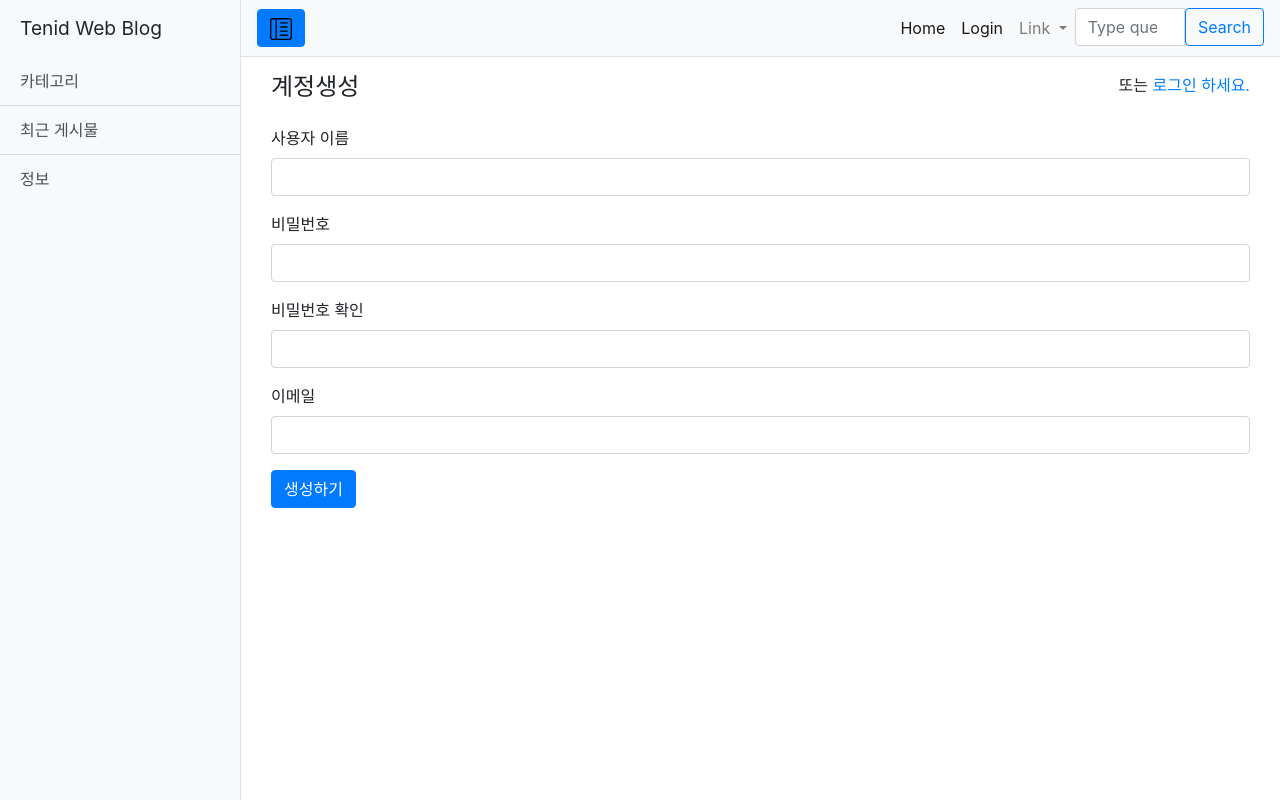
After one commit to tenid/Django-Myblog, a Django app: template templates/common/signup.html in a window 1280 px wide. The commit adds this page. Run offline with Django 3.2, Linux system fonts and the light colour scheme; the template is opened without the code that fills it, so the values that code supplies are empty; some libraries are stand-ins or nearby versions.

Commit message:
Modify docs:.gitignore Modify model: Question, Answer Add function: signup

```diff
--- a/common/urls.py
+++ b/common/urls.py
@@ -1,9 +1,10 @@
 from django.urls import path
 from django.contrib.auth import views as auth_views
-
+from . import views
 app_name = 'common'
 
 urlpatterns = [
     path('login/', auth_views.LoginView.as_view(template_name='common/login.html'),name='login'),
-    path('logout/', auth_views.LogoutView.as_view(),name='logout')
+    path('logout/', auth_views.LogoutView.as_view(),name='logout'),
+    path('signup/', views.signup, name='signup'),
 ]
--- a/main/models.py
+++ b/main/models.py
@@ -1,9 +1,11 @@
 from django.db import models
+from django.contrib.auth.models import User
 
 
 class Question(models.Model):
     subject = models.CharField(max_length=200)
     content = models.TextField()
+    author = models.ForeignKey(User, on_delete=models.CASCADE)
     create_date = models.DateTimeField()
 
     def __str__(self):
@@ -16,6 +18,7 @@ class Question(models.Model):
 class Answer(models.Model):
     question = models.ForeignKey(Question, on_delete=models.CASCADE)
     content = models.TextField()
+    author = models.ForeignKey(User, on_delete=models.CASCADE)
     create_date = models.DateTimeField()
 
     def __str__(self):
--- /dev/null
+++ b/templates/common/signup.html
@@ -0,0 +1,38 @@
+{% extends "base.html" %}
+{% block content %}
+<div class="container my-3">
+    <div class="row my-3">
+        <div class="col-4">
+            <h4>계정생성</h4>
+        </div>
+        <div class="col-8 text-right">
+            <span>또는 <a href="{% url 'common:login' %}">로그인 하세요.</a></span>
+        </div>
+    </div>
+    <form method="post" class="post-form">
+        {% csrf_token %}
+        {% include "common/form_errors.html" %}
+        <div class="form-group">
+            <label for="username">사용자 이름</label>
+            <input type="text" class="form-control" name="username" id="username"
+                   value="{{ form.username.value|default_if_none:'' }}">
+        </div>
+        <div class="form-group">
+            <label for="password1">비밀번호</label>
+            <input type="password" class="form-control" name="password1" id="password1"
+                   value="{{ form.password1.value|default_if_none:'' }}">
+        </div>
+        <div class="form-group">
+            <label for="password2">비밀번호 확인</label>
+            <input type="password" class="form-control" name="password2" id="password2"
+                   value="{{ form.password2.value|default_if_none:'' }}">
+        </div>
+        <div class="form-group">
+            <label for="email">이메일</label>
+            <input type="text" class="form-control" name="email" id="email"
+                   value="{{ form.email.value|default_if_none:'' }}">
+        </div>
+        <button type="submit" class="btn btn-primary">생성하기</button>
+    </form>
+</div>
+{% endblock %}
```
Also changed, not shown: common/forms.py (added, +11 -0 lines), common/views.py (+20 -1 lines), templates/common/login.html (+10 -0 lines), 1 other file.
